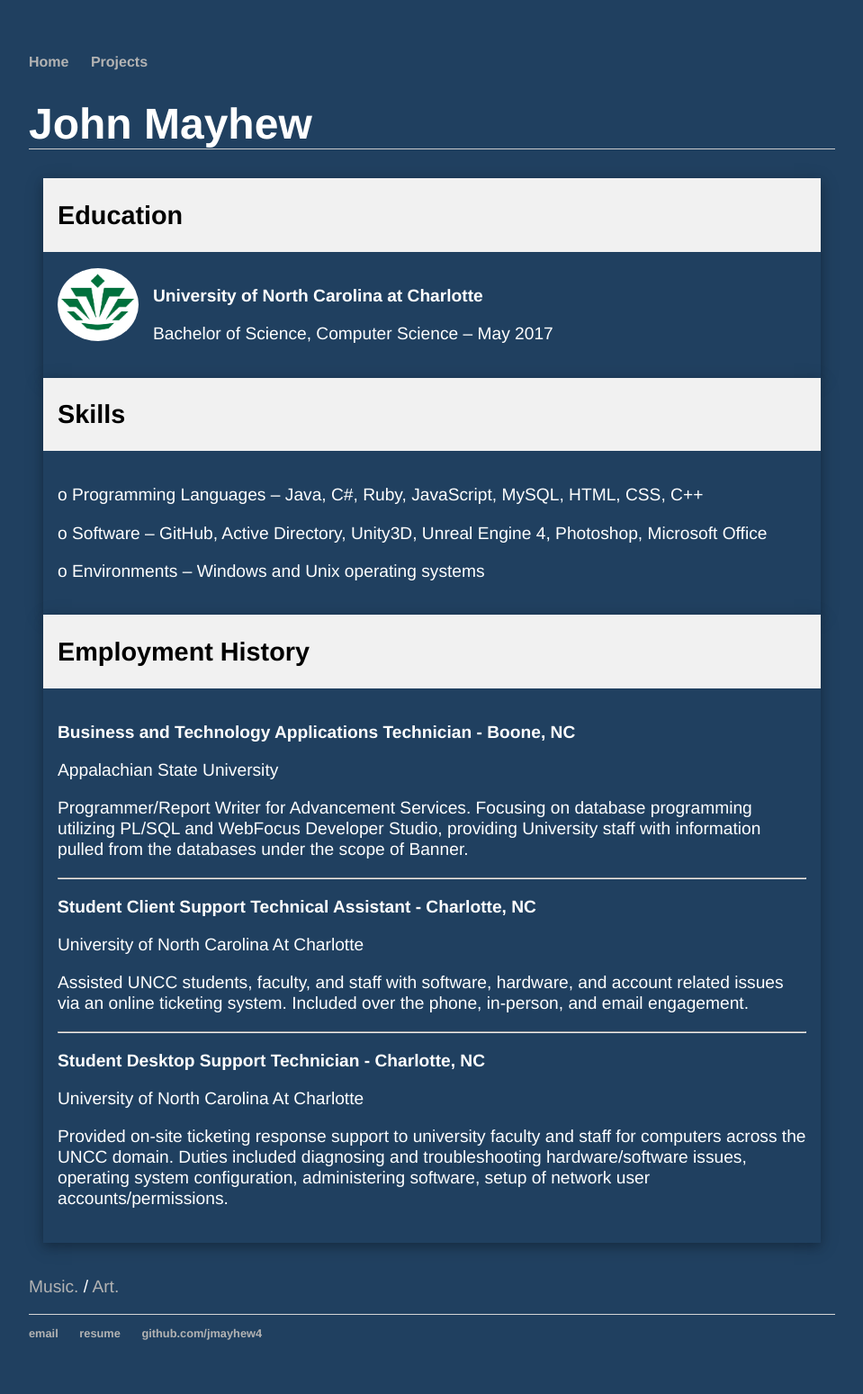
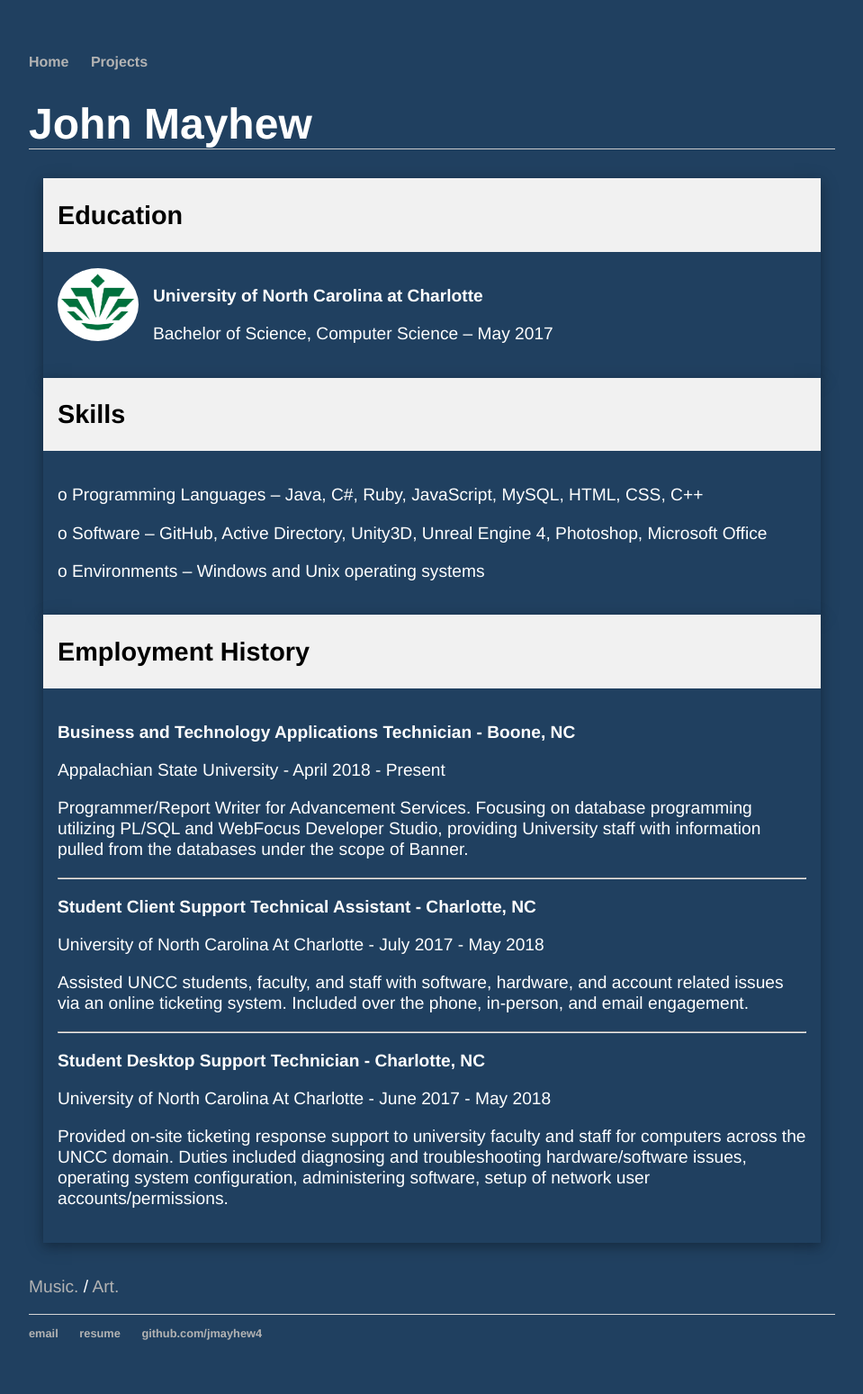
Before and after one commit to jmayhew4/jmayhew4.github.io, a Jekyll site: the page built from index.html, in a window 1280 px wide. Shown: the whole page at 90% size, without its empty margins (160-1119 px from the left). Built offline with Jekyll 4.4.1, drawn with Linux system fonts in a browser that asks for light colours.

Commit message:
Update index.html

```diff
--- a/index.html
+++ b/index.html
@@ -56,15 +56,15 @@
     <div class="w3-container"><br>
       <!-- <img src="../photos/UNCC.PNG" alt="Avatar" class="w3-left w3-circle w3-margin-right" style="width:90px"> -->
 	<p><strong>Business and Technology Applications Technician - Boone, NC</strong></p>
-        <p>Appalachian State University</p>
+        <p>Appalachian State University - April 2018 - Present</p>
 	<p>Programmer/Report Writer for Advancement Services. Focusing on database programming utilizing PL/SQL and WebFocus Developer Studio, providing University staff with information pulled from the databases under the scope of Banner.</p><hr>
 
 	<p><strong>Student Client Support Technical Assistant - Charlotte, NC</strong></p>
-        <p>University of North Carolina At Charlotte</p>
+        <p>University of North Carolina At Charlotte - July 2017 - May 2018</p>
 	<p>Assisted UNCC students, faculty, and staff with software, hardware, and account related issues via an online ticketing system. Included over the phone, in-person, and email engagement.</p><hr>
 
 	<p><strong>Student Desktop Support Technician - Charlotte, NC</strong></p>
-        <p>University of North Carolina At Charlotte</p>
+        <p>University of North Carolina At Charlotte - June 2017 - May 2018</p>
 	<p>Provided on-site ticketing response support to university faculty and staff for computers across the UNCC domain. Duties included diagnosing and troubleshooting hardware/software issues, operating system configuration, administering software, setup of network user accounts/permissions.</p><br>
     </div>
   </div>
```
